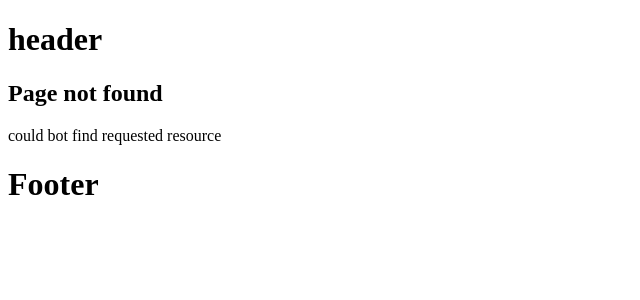
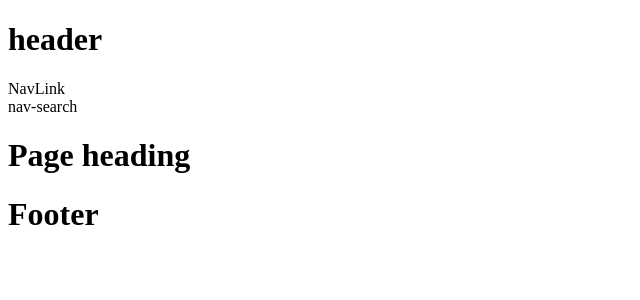
Before and after one commit to Minamyle/Learning-Nextjs14, a Next.js app: page /landing-page in a window 1280 px wide. Before the commit this address had no page. Shown: the top 300 px of the page, without its empty margins (0-640 px from the left). Built offline with nearby package versions, Linux system fonts and the light colour scheme.

Commit message:
fix: use your use client on the particular component

```diff
--- /dev/null
+++ b/src/app/landing-page/page.tsx
@@ -0,0 +1,12 @@
+import Navbar from "@/components/navbar";
+
+export default function LandingPage() {
+  return (
+    <>
+      <Navbar />
+      <main>
+        <h1>Page heading</h1>
+      </main>
+    </>
+  );
+}
--- /dev/null
+++ b/src/components/nav-links.tsx
@@ -0,0 +1,8 @@
+import React from "react";
+
+const NavLink = () => {
+  console.log(`navlink rendered`);
+  return <div>NavLink</div>;
+};
+
+export default NavLink;
--- /dev/null
+++ b/src/components/nav-search.tsx
@@ -0,0 +1,12 @@
+"use client";
+import { useState } from "react";
+import React from "react";
+
+const Navsearch = () => {
+  const [search, SetSearch] = useState("");
+
+  console.log(`navsearch rendered`);
+  return <div>nav-search</div>;
+};
+
+export default Navsearch;
--- /dev/null
+++ b/src/components/navbar.tsx
@@ -0,0 +1,15 @@
+import React from "react";
+import NavLink from "./nav-links";
+import Navsearch from "./nav-search";
+
+const Navbar = () => {
+  console.log(`navbar rendered`);
+  return (
+    <div>
+      <NavLink />
+      <Navsearch />
+    </div>
+  );
+};
+
+export default Navbar;
```
